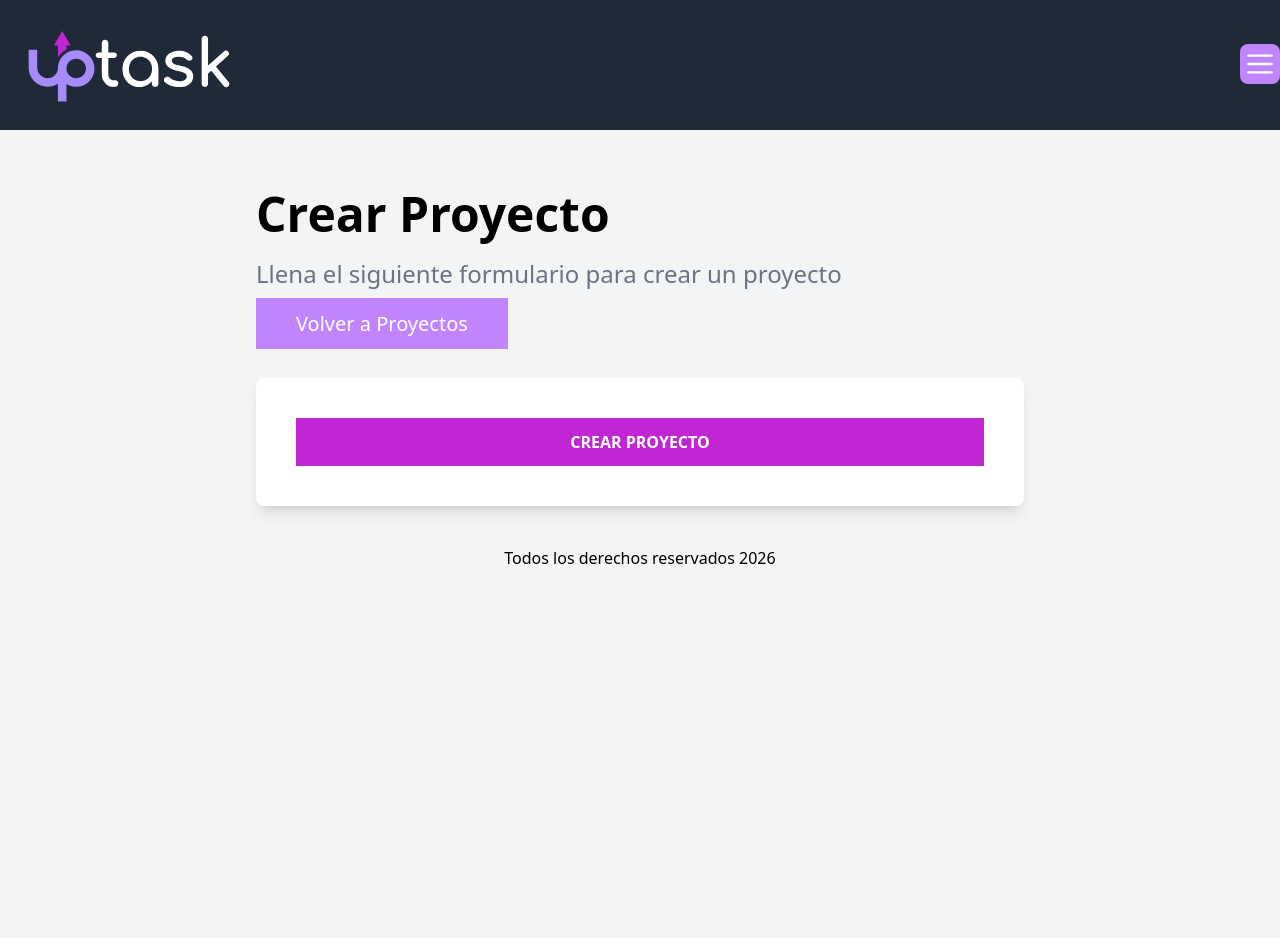
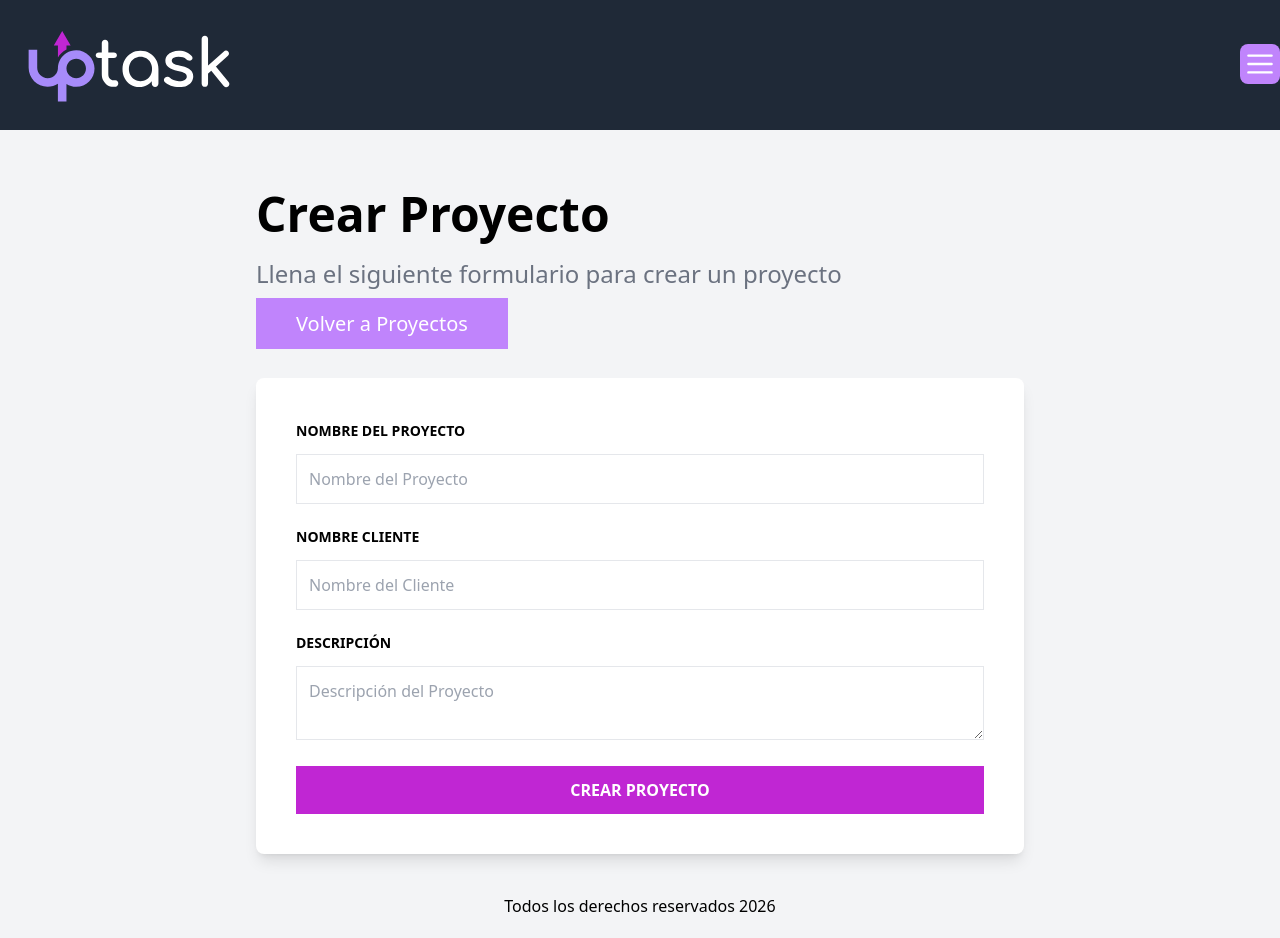
Before and after one commit to GenerationMilton/React-client-upTask-frontend-13-ts-, a React (Vite) app: page /projects/create in a window 1280 px wide. Before the commit the page ends 800 px from the top, so only its background shows below. Built offline with nearby package versions, Linux system fonts and the light colour scheme.

Commit message:
frontend-application :sparkles: Adding the other fields in the form

```diff
--- /dev/null
+++ b/src/components/ErrorMessage.tsx
@@ -0,0 +1,8 @@
+
+export default function ErrorMessage({children} : {children: React.ReactNode}) {
+  return (
+    <div className="text-center my-4 bg-red-100 text-red-600 font-bold p-3 uppercase text-sm">
+        {children}
+    </div>
+  )
+}
--- /dev/null
+++ b/src/components/projects/ProjectForm.tsx
@@ -0,0 +1,78 @@
+import type { FieldErrors, UseFormRegister } from "react-hook-form";
+import ErrorMessage from "../ErrorMessage";
+
+
+type ProjectFormProps = {
+    register: UseFormRegister<{
+        projectName: string;
+        clientName: string;
+        description: string;
+    }>;
+    errors: FieldErrors<{
+        projectName: string;
+        clientName: string;
+        description: string;
+    }>;
+}
+
+export default function ProjectForm({errors, register}: ProjectFormProps) {
+    return (
+        <>
+            <div className="mb-5 space-y-3">
+                <label htmlFor="projectName" className="text-sm uppercase font-bold">
+                    Nombre del Proyecto
+                </label>
+                <input
+                    id="projectName"
+                    className="w-full p-3  border border-gray-200"
+                    type="text"
+                    placeholder="Nombre del Proyecto"
+                    {...register("projectName", {
+                        required: "El Titulo del Proyecto es obligatorio",
+                    })}
+                />
+
+                {errors.projectName && (
+                    <ErrorMessage>{errors.projectName.message}</ErrorMessage>
+                )}
+            </div>
+
+            <div className="mb-5 space-y-3">
+                <label htmlFor="clientName" className="text-sm uppercase font-bold">
+                    Nombre Cliente
+                </label>
+                <input
+                    id="clientName"
+                    className="w-full p-3  border border-gray-200"
+                    type="text"
+                    placeholder="Nombre del Cliente"
+                    {...register("clientName", {
+                        required: "El Nombre del Cliente es obligatorio",
+                    })}
+                />
+
+                {errors.clientName && (
+                    <ErrorMessage>{errors.clientName.message}</ErrorMessage>
+                )}
+            </div>
+
+            <div className="mb-5 space-y-3">
+                <label htmlFor="description" className="text-sm uppercase font-bold">
+                    Descripción
+                </label>
+                <textarea
+                    id="description"
+                    className="w-full p-3  border border-gray-200"
+                    placeholder="Descripción del Proyecto"
+                    {...register("description", {
+                        required: "Una descripción del proyecto es obligatoria"
+                    })}
+                />
+
+                {errors.description && (
+                    <ErrorMessage>{errors.description.message}</ErrorMessage>
+                )}
+            </div>
+        </>
+    )
+}
--- a/src/views/projects/CreateProjectView.tsx
+++ b/src/views/projects/CreateProjectView.tsx
@@ -1,5 +1,6 @@
 import { Link } from "react-router-dom";
 import { useForm} from 'react-hook-form'
+import ProjectForm from "@/components/projects/ProjectForm";
 
 export default function CreateProjectView() {
 
@@ -36,6 +37,10 @@
             onSubmit={handleSubmit(handleForm)}
             noValidate
         >
+          <ProjectForm
+            register={register}
+            errors={errors}
+          />
 
           <input
             type="submit"
```
